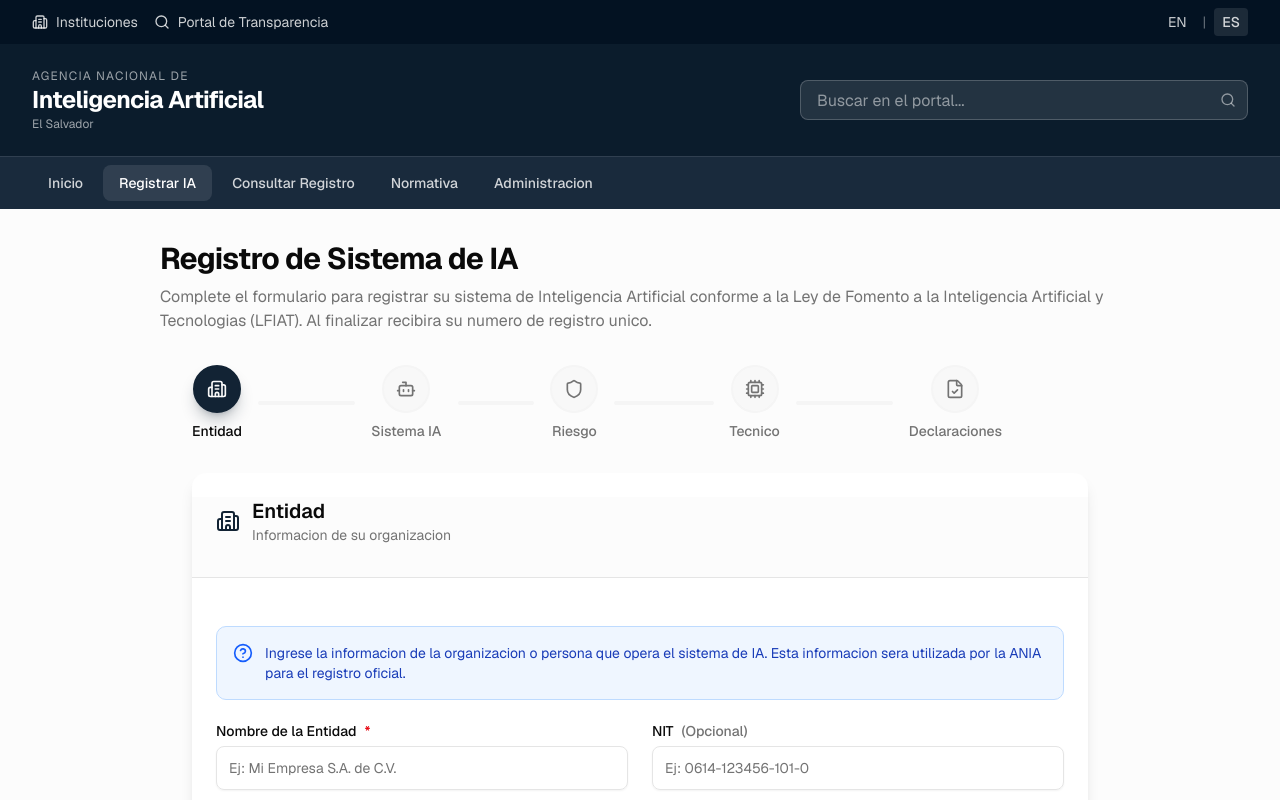
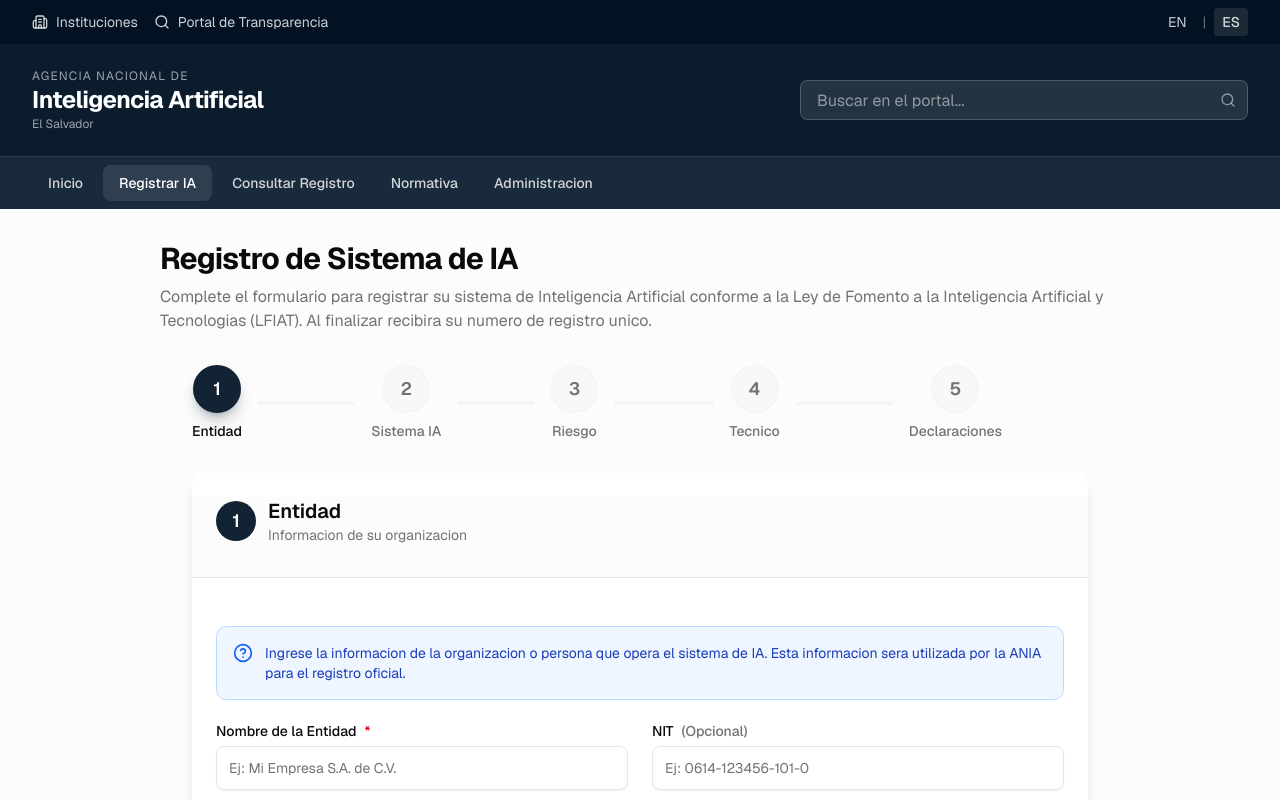
Before and after one commit to OscarG673/v0-ai-registry-portal, a Next.js app: page /register in a window 1280 px wide. Shown: the top 800 px of the page. Built offline with nearby package versions, Linux system fonts and the light colour scheme.

Commit message:
refactor: replace icons with step numbers in indicators
Remove unused icons and update step indicators to display numbers.

Co-authored-by: Oscar Guevara <100944058+OscarG673@users.noreply.github.com>

```diff
--- a/components/AISystemRegistrationForm.tsx
+++ b/components/AISystemRegistrationForm.tsx
@@ -20,11 +20,6 @@ import {
   ChevronLeft,
   ChevronRight,
   Loader2,
-  Building2,
-  Bot,
-  Shield,
-  Cpu,
-  FileCheck,
   HelpCircle,
   ExternalLink
 } from 'lucide-react'
@@ -122,31 +117,26 @@ const PASOS = [
     id: 1,
     titulo: 'Entidad',
     descripcion: 'Informacion de su organizacion',
-    icon: Building2
   },
   {
     id: 2,
     titulo: 'Sistema IA',
     descripcion: 'Detalles del sistema',
-    icon: Bot
   },
   {
     id: 3,
     titulo: 'Riesgo',
     descripcion: 'Clasificacion y cumplimiento',
-    icon: Shield
   },
   {
     id: 4,
     titulo: 'Tecnico',
     descripcion: 'Capacidades del sistema',
-    icon: Cpu
   },
   {
     id: 5,
     titulo: 'Declaraciones',
     descripcion: 'Consentimiento final',
-    icon: FileCheck
   },
 ]
 
@@ -311,7 +301,6 @@ export default function AISystemRegistrationForm() {
       <nav aria-label="Progreso del formulario" className="hidden sm:block">
         <ol className="flex items-center justify-between">
           {PASOS.map((paso, index) => {
-            const Icon = paso.icon
             return (
               <li key={paso.id} className="flex flex-1 items-center">
                 <button
@@ -335,7 +324,7 @@ export default function AISystemRegistrationForm() {
                     {pasoActual > paso.id ? (
                       <CheckCircle2 className="h-6 w-6" />
                     ) : (
-                      <Icon className="h-5 w-5" />
+                      <span className="text-lg font-semibold">{paso.id}</span>
                     )}
                   </div>
                   <div className="text-center">
@@ -373,10 +362,9 @@ export default function AISystemRegistrationForm() {
       <Card className="border-0 shadow-lg">
         <CardHeader className="border-b bg-muted/30 pb-6">
           <div className="flex items-center gap-3">
-            {(() => {
-              const Icon = PASOS[pasoActual - 1].icon
-              return <Icon className="h-6 w-6 text-primary" />
-            })()}
+            <div className="flex h-10 w-10 items-center justify-center rounded-full bg-primary text-primary-foreground">
+              <span className="text-lg font-semibold">{pasoActual}</span>
+            </div>
             <div>
               <CardTitle className="text-xl">{PASOS[pasoActual - 1].titulo}</CardTitle>
               <CardDescription>{PASOS[pasoActual - 1].descripcion}</CardDescription>
```
